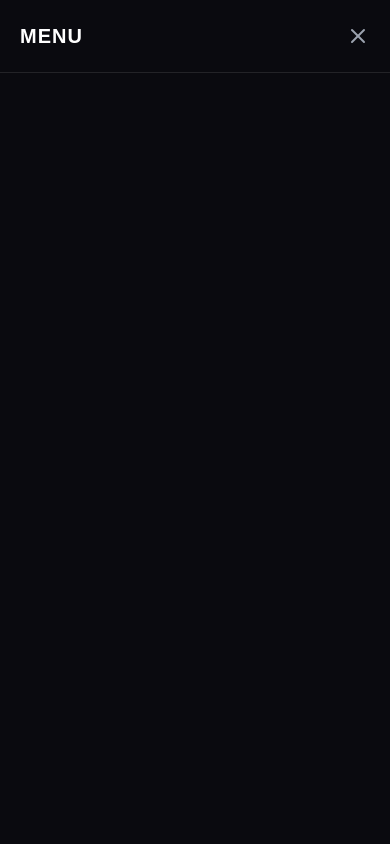
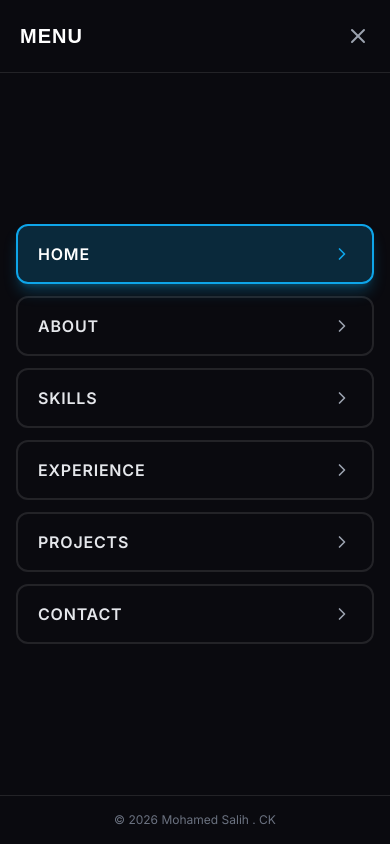
Before and after one commit to saliieey/My_Portfolio, a Next.js app: page / in a window 390 px wide. Both pictures are taken after a click on the button "Toggle menu". Shown: the top 844 px of the page. Built offline with nearby package versions, Linux system fonts and the light colour scheme; a web font is replaced by a local one.

Commit message:
fixed the issue on the mobile view

```diff
--- a/components/Navigation.tsx
+++ b/components/Navigation.tsx
@@ -103,6 +103,32 @@ export default function Navigation() {
     if (isMobileMenuOpen) {
       // Prevent body scroll when menu is open
       document.body.style.overflow = "hidden";
+
+      // Ensure menu items are visible and animate them in
+      if (mobileMenuRef.current) {
+        const menuItems = mobileMenuRef.current.querySelectorAll(".menu-item");
+        menuItems.forEach((item, index) => {
+          const itemElement = item as HTMLElement;
+          // Set initial visible state - ensure it's visible
+          gsap.set(itemElement, {
+            opacity: 1,
+            visibility: "visible",
+            display: "flex",
+            y: 0,
+            x: 0,
+          });
+
+          // Animate in with a slight delay for each item
+          gsap.from(itemElement, {
+            opacity: 0,
+            y: 20,
+            duration: 0.4,
+            delay: index * 0.05,
+            ease: "power2.out",
+            immediateRender: false,
+          });
+        });
+      }
     } else {
       document.body.style.overflow = "";
     }
@@ -307,13 +333,9 @@ export default function Navigation() {
             className="md:hidden fixed inset-0 bg-[#0a0a0f] z-[101] overflow-y-auto flex flex-col"
             style={{
               pointerEvents: 'auto',
-              position: 'fixed',
-              top: 0,
-              left: 0,
-              right: 0,
-              bottom: 0,
-              width: '100%',
-              height: '100%'
+              width: '100vw',
+              height: '100vh',
+              maxHeight: '100vh'
             }}
           >
             {/* Menu Header - Fixed at Top */}
@@ -332,18 +354,15 @@ export default function Navigation() {
 
             {/* Navigation Links - Centered Professional Layout */}
             <div
-              className="flex-1 flex flex-col justify-center px-4 sm:px-6 py-8 w-full"
+              className="flex-1 flex flex-col justify-center px-4 sm:px-6 py-8 w-full min-h-0"
               style={{
-                minHeight: '0',
-                overflow: 'visible',
+                overflowY: 'auto',
+                overflowX: 'hidden',
                 position: 'relative',
                 zIndex: 1,
-                display: 'flex',
-                flexDirection: 'column',
-                justifyContent: 'center'
               }}
             >
-              <div className="space-y-3 w-full max-w-md mx-auto" style={{ width: '100%' }}>
+              <div className="space-y-3 w-full max-w-md mx-auto">
                 {navItems.map((item, index) => {
                   const isActive = activeSection === item.href;
                   return (
@@ -351,39 +370,24 @@ export default function Navigation() {
                       key={item.name}
                       href={item.href}
                       onClick={(e) => handleNavClick(e, item.href)}
-                      className={`menu-item w-full px-5 py-4 rounded-xl text-base sm:text-lg font-bold uppercase tracking-wider flex items-center justify-between relative ${
+                      className={`menu-item w-full px-5 py-4 rounded-xl text-base sm:text-lg font-bold uppercase tracking-wider flex items-center justify-between relative transition-all ${
                         isActive
-                          ? "bg-[#0ea5e9]/20 border-2 border-[#0ea5e9] shadow-lg shadow-[#0ea5e9]/30"
-                          : "border-2 border-white/10"
+                          ? "bg-[#0ea5e9]/20 border-2 border-[#0ea5e9] shadow-lg shadow-[#0ea5e9]/30 text-white"
+                          : "border-2 border-white/10 text-gray-200 hover:border-[#0ea5e9]/30"
                       }`}
                       style={{
                         minHeight: "56px",
-                        opacity: 1,
-                        visibility: "visible",
-                        display: "flex",
-                        position: "relative",
-                        zIndex: 2,
-                        pointerEvents: "auto",
-                        color: isActive ? "#ffffff" : "#e5e7eb",
-                        backgroundColor: isActive ? "rgba(14, 165, 233, 0.2)" : "transparent",
-                        width: "100%",
-                        marginBottom: index < navItems.length - 1 ? "12px" : "0"
                       }}
                     >
                       <span
                         className="flex-1 text-left pr-4 font-semibold menu-item-text"
-                        style={{
-                          color: isActive ? "#ffffff" : "#e5e7eb",
-                          fontWeight: 600,
-                          fontSize: "16px",
-                          lineHeight: "1.5"
-                        }}
                       >
                         {item.name}
                       </span>
                       <ChevronRight
-                        className="w-5 h-5 flex-shrink-0 menu-item-chevron"
-                        style={{ color: isActive ? "#0ea5e9" : "#9ca3af" }}
+                        className={`w-5 h-5 flex-shrink-0 menu-item-chevron transition-colors ${
+                          isActive ? "text-[#0ea5e9]" : "text-gray-400"
+                        }`}
                       />
                     </a>
                   );
--- a/components/Projects.tsx
+++ b/components/Projects.tsx
@@ -168,9 +168,9 @@ export default function Projects() {
 
           if (cardImage) {
             gsap.to(cardImage, {
-              scale: 1.05,
-              duration: 0.5,
-              ease: "power2.out",
+            scale: 1.05,
+            duration: 0.5,
+            ease: "power2.out",
             });
           }
 
```
